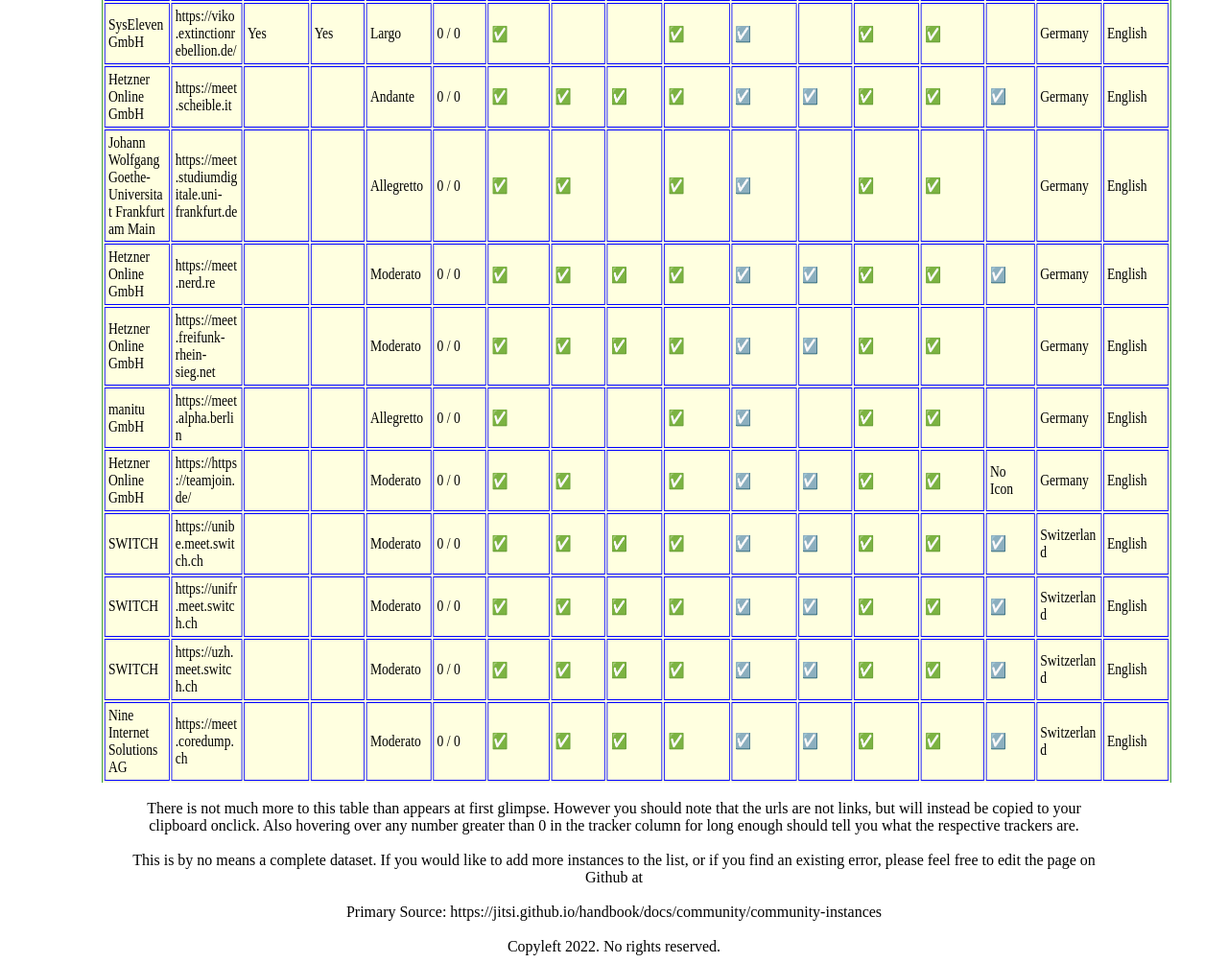
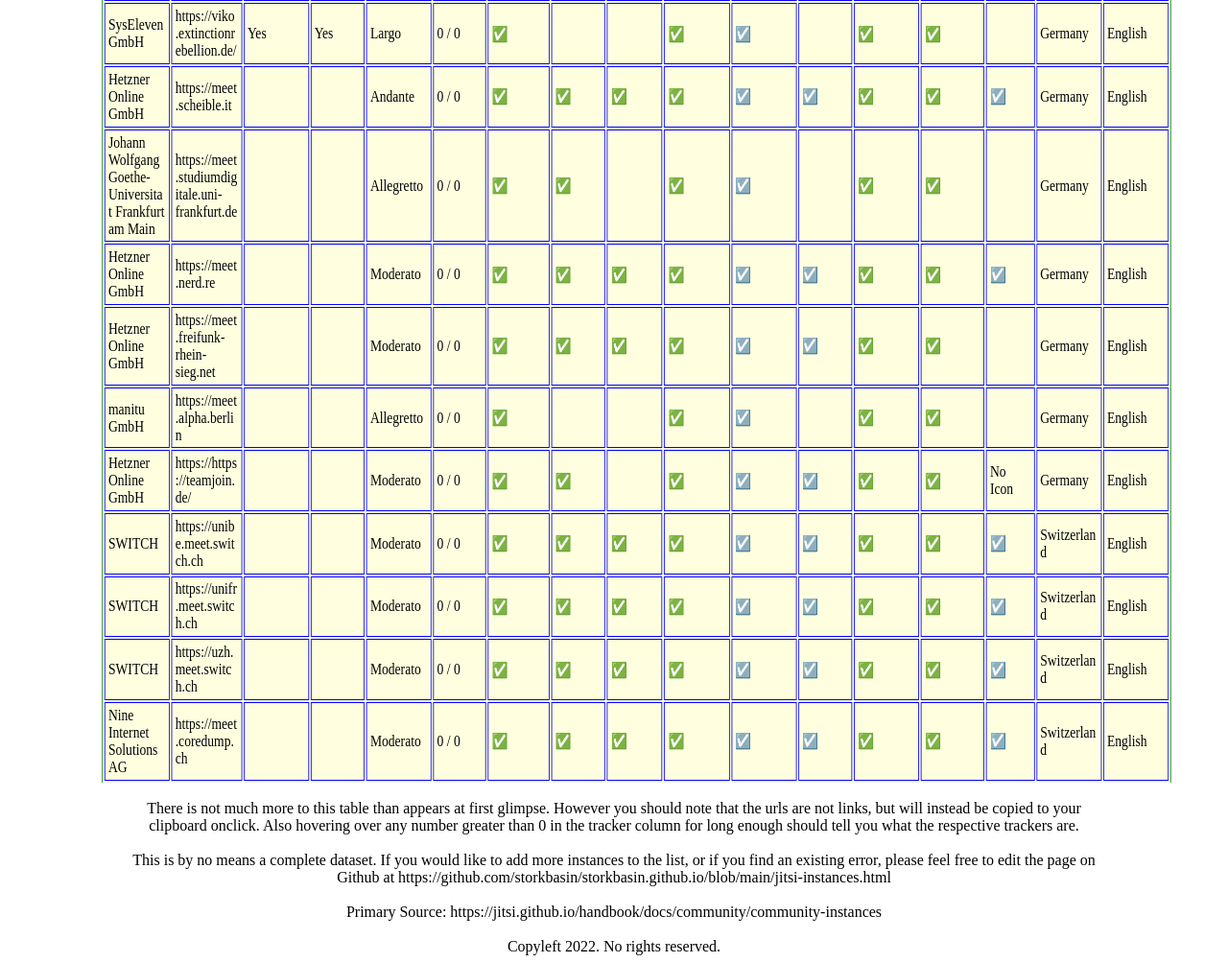
Before and after one commit to storkbasin/storkbasin.github.io, a plain HTML site: page jitsi-instances.html in a window 1280 px wide. Shown: the part 3835-4839 px from the top of the page at 96% size. Drawn offline with Linux system fonts and the light colour scheme.

Commit message:
Update jitsi-instances.html

```diff
--- a/jitsi-instances.html
+++ b/jitsi-instances.html
@@ -1544,7 +1544,7 @@
   <br>
   <p>There is not much more to this table than appears at first glimpse. However you should note that the urls are not links, but will instead be copied to your clipboard onclick. Also hovering over any number greater than 0 in the tracker column for long enough should tell you what the respective trackers are.</p>
   <br>
-  <p>This is by no means a complete dataset. If you would like to add more instances to the list, or if you find an existing error, please feel free to edit the page on Github at </p>
+  <p>This is by no means a complete dataset. If you would like to add more instances to the list, or if you find an existing error, please feel free to edit the page on Github at https://github.com/storkbasin/storkbasin.github.io/blob/main/jitsi-instances.html</p>
   <br>
   <p>Primary Source: https://jitsi.github.io/handbook/docs/community/community-instances</p>
   <br>
```
